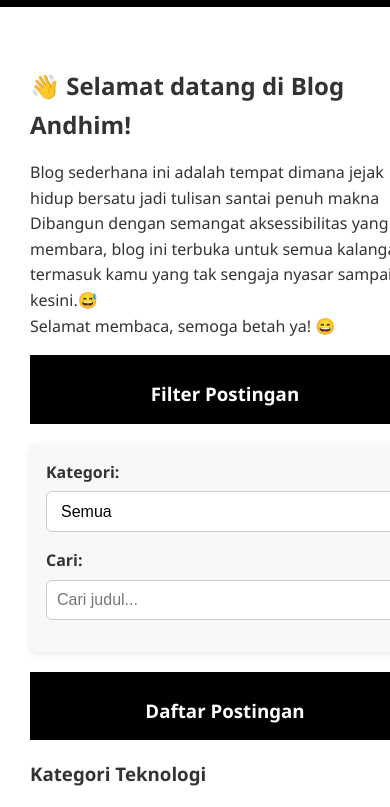
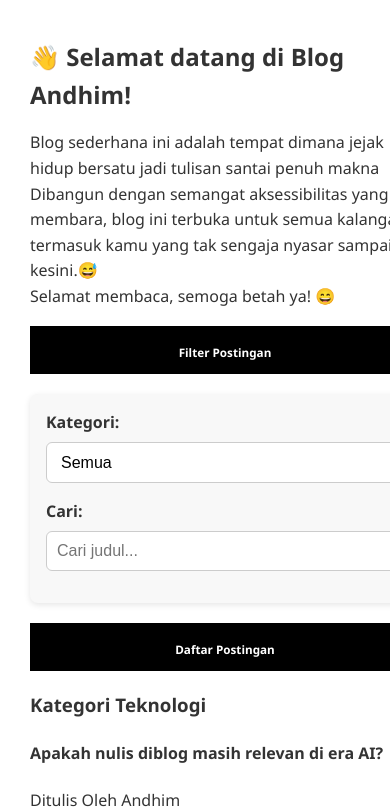
Before and after one commit to AndhiMardianto/blogandhim, a plain HTML site: page index.html in a window 390 px wide. Shown: the part 344-1151 px from the top of the page. Drawn offline with Linux system fonts and the light colour scheme; a script that the page names is missing.

Commit message:
perbaikan kode css

```diff
--- a/css/beranda.css
+++ b/css/beranda.css
@@ -157,7 +157,7 @@ width: 100%;
 
 @media (max-width: 600px) {
     .garisheading {
-        font-size: 16px; /* Menyesuaikan ukuran font di layar kecil */
+        font-size: 10px;
         padding: 8px; /* Menyesuaikan padding agar lebih pas */
         line-height: 1.3; /* Sesuaikan line-height jika perlu */
     }
```
